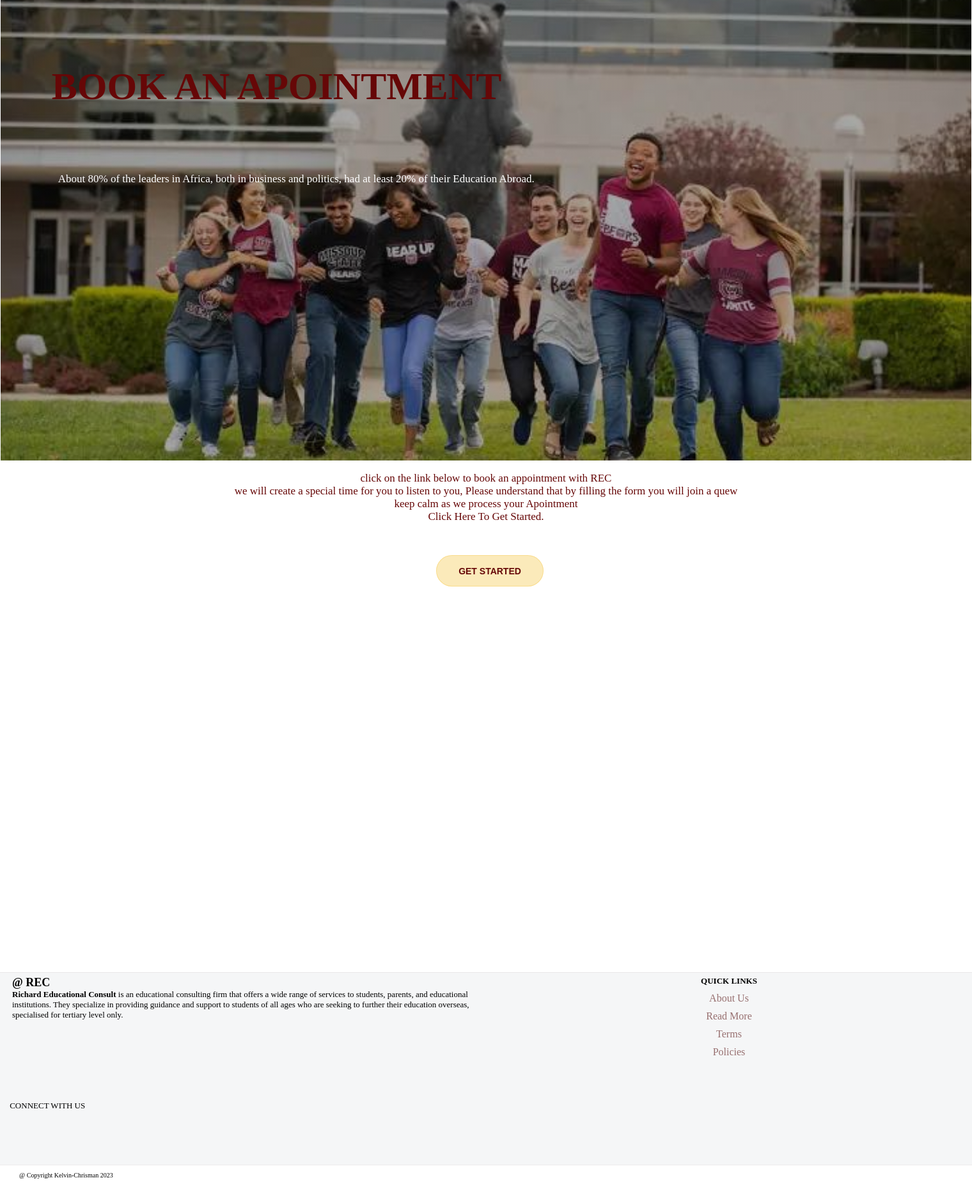
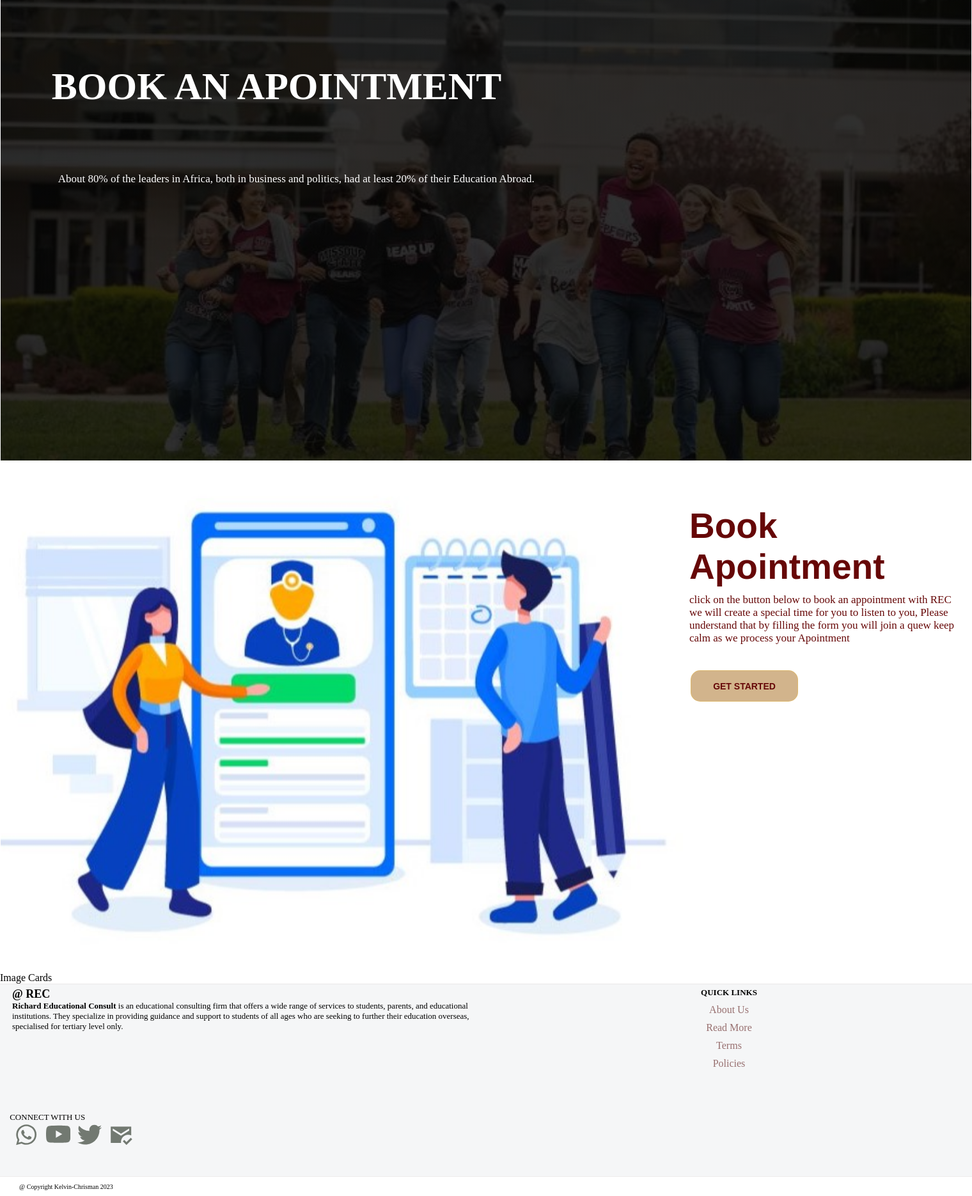
Before and after one commit to chrismankelvin/Simplesite, a PHP site: page /services.php in a window 1520 px wide. Shown: the part 40-1910 px from the top of the page at 64% size. Before the commit the page ends 1883 px from the top, so only its background shows below. Run offline with PHP 8.4, Linux system fonts and the light colour scheme.

Commit message:
rec_cont

```diff
--- a/footer.php
+++ b/footer.php
@@ -26,8 +26,26 @@
     </div>
     <div class="icons_links">
         <div class="content">
+            <p>connect with us</p>
+            <a href="./about.php">
+                <!-- whatsapp -->
+                <svg xmlns="http://www.w3.org/2000/svg" width="2.4em" height="2.4em" viewBox="0 0 24 24">
+                    <path fill="currentColor" d="M16.6 14c-.2-.1-1.5-.7-1.7-.8c-.2-.1-.4-.1-.6.1c-.2.2-.6.8-.8 1c-.1.2-.3.2-.5.1c-.7-.3-1.4-.7-2-1.2c-.5-.5-1-1.1-1.4-1.7c-.1-.2 0-.4.1-.5c.1-.1.2-.3.4-.4c.1-.1.2-.3.2-.4c.1-.1.1-.3 0-.4c-.1-.1-.6-1.3-.8-1.8c-.1-.7-.3-.7-.5-.7h-.5c-.2 0-.5.2-.6.3c-.6.6-.9 1.3-.9 2.1c.1.9.4 1.8 1 2.6c1.1 1.6 2.5 2.9 4.2 3.7c.5.2.9.4 1.4.5c.5.2 1 .2 1.6.1c.7-.1 1.3-.6 1.7-1.2c.2-.4.2-.8.1-1.2l-.4-.2m2.5-9.1C15.2 1 8.9 1 5 4.9c-3.2 3.2-3.8 8.1-1.6 12L2 22l5.3-1.4c1.5.8 3.1 1.2 4.7 1.2c5.5 0 9.9-4.4 9.9-9.9c.1-2.6-1-5.1-2.8-7m-2.7 14c-1.3.8-2.8 1.3-4.4 1.3c-1.5 0-2.9-.4-4.2-1.1l-.3-.2l-3.1.8l.8-3l-.2-.3c-2.4-4-1.2-9 2.7-11.5S16.6 3.7 19 7.5c2.4 3.9 1.3 9-2.6 11.4" />
+                </svg>
+            </a>
+            <!-- youtube -->
+            <a href="./header.php">
+            <svg xmlns="http://www.w3.org/2000/svg" width="2.4em" height="2.4em" viewBox="0 0 16 16"><path fill="currentColor" d="M8.051 1.999h.089c.822.003 4.987.033 6.11.335a2.01 2.01 0 0 1 1.415 1.42c.101.38.172.883.22 1.402l.01.104l.022.26l.008.104c.065.914.073 1.77.074 1.957v.075c-.001.194-.01 1.108-.082 2.06l-.008.105l-.009.104c-.05.572-.124 1.14-.235 1.558a2.007 2.007 0 0 1-1.415 1.42c-1.16.312-5.569.334-6.18.335h-.142c-.309 0-1.587-.006-2.927-.052l-.17-.006l-.087-.004l-.171-.007l-.171-.007c-1.11-.049-2.167-.128-2.654-.26a2.007 2.007 0 0 1-1.415-1.419c-.111-.417-.185-.986-.235-1.558L.09 9.82l-.008-.104A31.4 31.4 0 0 1 0 7.68v-.123c.002-.215.01-.958.064-1.778l.007-.103l.003-.052l.008-.104l.022-.26l.01-.104c.048-.519.119-1.023.22-1.402a2.007 2.007 0 0 1 1.415-1.42c.487-.13 1.544-.21 2.654-.26l.17-.007l.172-.006l.086-.003l.171-.007A99.788 99.788 0 0 1 7.858 2h.193zM6.4 5.209v4.818l4.157-2.408L6.4 5.209z"/></svg>
 
-        <p>connect with us</p>
+            </a>
+            <!-- twitter -->
+            <a href="./footer.php">
+            <svg xmlns="http://www.w3.org/2000/svg" width="2.4em" height="2.4em" viewBox="0 0 20 20"><path fill="currentColor" fill-rule="evenodd" d="M20 3.894a8.299 8.299 0 0 1-2.357.636a4.062 4.062 0 0 0 1.804-2.234a8.298 8.298 0 0 1-2.605.98A4.13 4.13 0 0 0 13.847 2c-2.266 0-4.103 1.808-4.103 4.04c0 .316.036.624.106.92a11.71 11.71 0 0 1-8.457-4.22a3.974 3.974 0 0 0-.556 2.03a4.02 4.02 0 0 0 1.826 3.362a4.143 4.143 0 0 1-1.859-.505v.05c0 1.957 1.414 3.59 3.29 3.961a4.189 4.189 0 0 1-1.852.07c.522 1.604 2.037 2.772 3.833 2.805a8.317 8.317 0 0 1-5.096 1.73A8.42 8.42 0 0 1 0 16.185A11.747 11.747 0 0 0 6.29 18c7.547 0 11.674-6.155 11.674-11.492c0-.175-.004-.35-.012-.523A8.249 8.249 0 0 0 20 3.895Z"/></svg>
+            </a>
+            <!-- email -->
+            <a href="./success.php">
+            <svg xmlns="http://www.w3.org/2000/svg" width="2.4em" height="2.4em" viewBox="0 0 24 24"><path fill="currentColor" d="M12 19a6.995 6.995 0 0 1 10-6.32V4H2v16h10.08c-.05-.33-.08-.66-.08-1zM4 6l8 5l8-5v2l-8 5l-8-5V6zm13.34 16l-3.54-3.54l1.41-1.41l2.12 2.12l4.24-4.24L23 16.34L17.34 22z"/></svg>
+            </a>
         </div>
 
     </div>
--- a/header.php
+++ b/header.php
@@ -4,7 +4,7 @@
     <meta charset="UTF-8">
     <meta http-equiv="X-UA-Compatible" content="IE=edge">
     <meta name="viewport" content="width=device-width, initial-scale=1.0">
-    <link rel="stylesheet" href="./inc/style.css">
+    <link rel="stylesheet" href="./inc/style.css?v=1">
     <script src="./inc/main.js"></script>
     <title></title>
 </head>
@@ -28,7 +28,7 @@
         <li><a href="#">Sucess Rate Calculator (SRC)</a></li>
         <li><a href="#">required documents</a></li>
         <li><a href="#">Mr. Richard Agyei</a></li>
-        <li><a href="#">contact</a></li>
+        <li><a href="./social.php">contact</a></li>
 
     </ul>
 
--- a/inc/style.css
+++ b/inc/style.css
@@ -130,7 +130,7 @@ menu bar
 .main .snd_rqst_container{
    width: 99.9%;
    height: 120vh;
-   background-color: #b1b1b1;
+   background-color: #fff;
    margin: auto;
 
 }
@@ -141,7 +141,7 @@ menu bar
 .main .container .index_top_cont{
    width: 100%;
    height: 90vh;
-   background-image: linear-gradient(#05050559,#05050559),url(./files/people_run.jpg);
+   background-image: linear-gradient(#050505d3,#050505d3),url(./files/people_run.jpg);
    background-position:center ;
    background-size: 100%;
    background-color: yellow;
@@ -199,7 +199,7 @@ menu bar
    font-size: 40px;
    font-weight: bolder;
    text-transform: uppercase;
-   color:#660707;
+   color:#ffffff;
 
 }
 .main .container p {
@@ -221,7 +221,7 @@ button {
    margin: 10px 10px 10px 12px;
    border: 0.2px solid  #f3bf3054;
    background-color:  #f3bf3054;
-   border-radius: 45px;
+   border-radius: 15px;
 }
 
 button a {
@@ -322,6 +322,11 @@ button:hover {
    text-transform: uppercase;
 
 }
+.footer .icons_links .content a{
+   margin-left: 7px;
+   text-decoration: none;
+   color: #727971;
+}
 .footer .signature{
    width: 100%;
    height: 30px;
@@ -406,16 +411,71 @@ button:hover {
 */
 
 .onebutton {
-   transform: translateX(120px);
+
+   background-color: tan;
 }
 
 .main .container .onebut{
    background-color: transparent;
    width: 420px;
    height: 70px;
+   margin-top: 20px;
+}
+/* the appointment styling   the appointment styling  the appointment styling */
+/* the appointment styling   the appointment styling  the appointment styling */
+/* the appointment styling   the appointment styling  the appointment styling */
+
+.main .container .apointment{
+   background-color: transparent;
+   width: 100%;
+   height: 100vh;
+   display: flex;
+}
+/* .main .container .apointment img {
+
+} */
+.main .container .apointment .apoint{
+   width: auto;
+   height: inherit;
+   background-color: transparent;
+}
+.main .container .apointment .apoint h3{
+   text-align: left;
+   padding-left: 10px;
+   font-size: 55px;
+   color: #660707;
+   margin-top: 70px;
+   font-family: Arial, Helvetica, sans-serif;
+}
+.main .container .apointment .apoint p{
+
+   padding: 10px;
+   text-align: left;
+}
+/* social tab social tab social tab social tab
+social tab social tab social tab social tab /* social tab social tab social tab social tab
+social tab social tab social tab social tab
+social tab social tab social tab social tab  *//* social tab social tab social tab social tab
+social tab social tab social tab social tab
+social tab social tab social tab social tab  */
+.main .container .social_cont .cont1,
+.main .container .social_cont .cont2,
+.main .container .social_cont .cont3,
+.main .container .social_cont .cont4,
+.main .container .social_cont .cont5,
+.main .container .social_cont .cont6{
+   width: 97%;
+   height: 50vh;
    margin: auto;
-   margin-top: 40px;
+   background-color: rgba(0, 0, 255, 0.507);
+   margin-top: 10px;
+   margin-bottom: 10px;
+   padding: 10px;
+   display: flex;
 }
+
+/* styling of the formstyling of the formstyling of the formstyling of the formstyling of the formstyling of the form
+styling of the formstyling of the formstyling of the formstyling of the formstyling of the formstyling of the form */
 /* styling of the formstyling of the formstyling of the formstyling of the formstyling of the formstyling of the form
 styling of the formstyling of the formstyling of the formstyling of the formstyling of the formstyling of the form */
 .holder {
@@ -431,7 +491,7 @@ styling of the formstyling of the formstyling of the formstyling of the formstyl
    width: 520px;
    margin: auto;
    height: 90%;
-   background-color: rgb(255, 255, 255);
+   background-color: #b1b1b117;
    border-radius:10px ;
    box-shadow: 2px 2px 1.25px 3px  rgba(0, 0, 0, 0.062);
    margin-top: 90px;
@@ -441,7 +501,7 @@ styling of the formstyling of the formstyling of the formstyling of the formstyl
 .holder form p {
    text-align: center;
    font-size: small;
-   color: #667067;
+   color: brown;
    font-weight: bold;
    padding-top: 20px;
    text-transform: uppercase;
@@ -487,6 +547,7 @@ styling of the formstyling of the formstyling of the formstyling of the formstyl
    background-color: #221f6e33;
    border-radius: 5px;
    border: none;
+   font-size: small;
 
 }
 
--- a/services.php
+++ b/services.php
@@ -3,27 +3,39 @@ require 'header.php'
 ?>
 <div class="main">
     <div class="container">
-    <div class="index_top_cont">
+        <div class="index_top_cont">
             <h1>Book An Apointment</h1>
             <p>About 80% of the leaders in Africa, both in business and politics, had at least 20% of their Education Abroad.</p>
         </div>
         <div class="apointment">
-            <br>
-            <p>click on the link below to book an appointment with REC <br>
-                we will create a special time for you to listen to you,
-                Please understand that by filling the form you will join a quew <br>
-                keep calm as we process your Apointment<br>
-                Click Here To Get Started.
-            </p>
+            <img src="./inc/files/apointment.jpg" alt="">
+            <div class="apoint">
 
-        <div class="onebut">
+                <h3>
+                    Book <br> Apointment
+
+                </h3>
+
+                <p>click on the button below to book an appointment with REC
+                    we will create a special time for you to listen to you,
+                    Please understand that by filling the form
+                    you will join a quew keep calm as we process your Apointment
+
+                </p>
+                <div class="onebut">
             <button class="onebutton">
                 <a href="./progsignin.php">Get Started</a>
             </button></div>
+            </div>
+
+
 
         </div>
 
     </div>
+    <div class="index_down_cont">
+            Image Cards
+        </div>
 
 
 
```
Also changed, not shown: social.php (added, +98 -0 lines), inc/files/apointment.jpg (added). Lines whose indentation alone changed are shown as unchanged.
